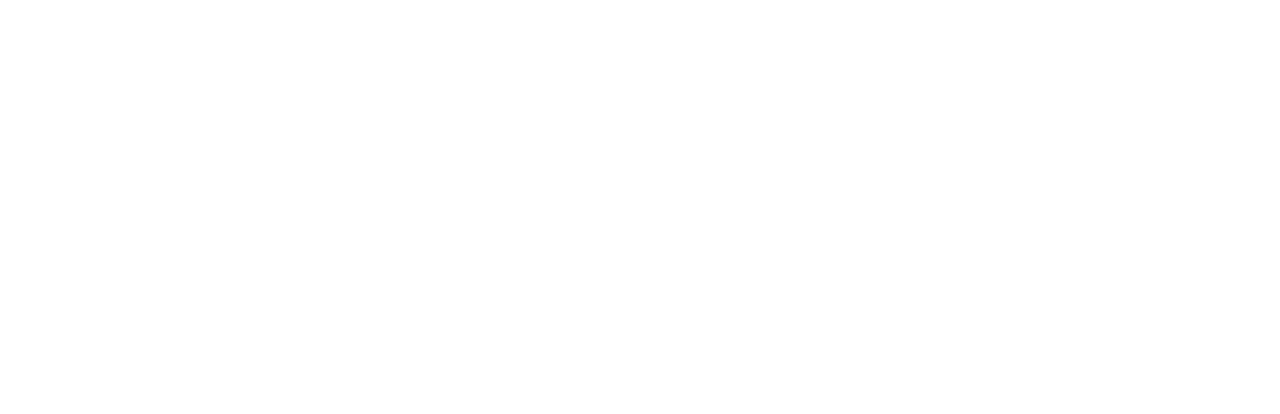
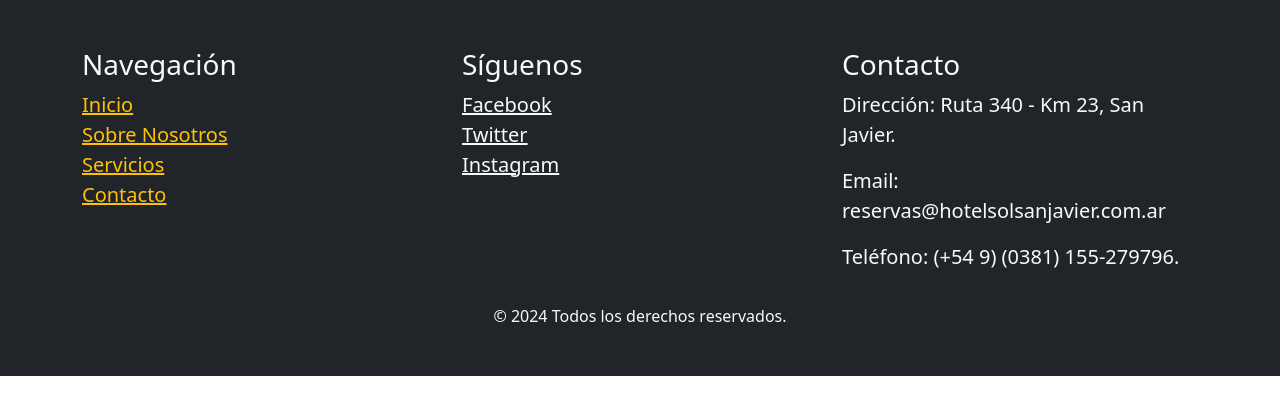
Before and after one commit to leorecalde/proyectoHotelSolDeSanJavierFront, a React (Vite) app: page / in a window 1280 px wide. Shown: the top 414 px of the page. Built offline with nearby package versions, Linux system fonts and the light colour scheme.

Commit message:
corregi las carpetas de la estructura y hacer el componente Footer

```diff
--- a/package.json
+++ b/package.json
@@ -11,6 +11,7 @@
   },
   "dependencies": {
     "bootstrap": "^5.3.3",
+    "bootstrap-icons": "^1.11.3",
     "react": "^18.3.1",
     "react-bootstrap": "^2.10.5",
     "react-dom": "^18.3.1",
--- a/src/App.jsx
+++ b/src/App.jsx
@@ -1,3 +1,6 @@
+import Footer from "./components/common/Footer";
+import "bootstrap/dist/css/bootstrap.min.css";
+
 
 
 function App() {
@@ -5,7 +8,7 @@
 
   return (
     <>
-
+      <Footer/>
     </>
   )
 }
--- /dev/null
+++ b/src/components/common/Footer.jsx
@@ -0,0 +1,47 @@
+import 'bootstrap/dist/css/bootstrap.min.css';
+
+
+import { Container, Row, Col } from 'react-bootstrap';
+
+const Footer = () => {
+  return (
+    <footer className="bg-dark text-light py-5">
+      <Container>
+        <Row>
+          <Col md={4}>
+            <h5 className='fs-3'>Navegación</h5>
+            <ul className="list-unstyled">
+              <li><a href="/" className="text-warning fs-5">Inicio</a></li>
+              <li><a href="/about" className="text-warning fs-5">Sobre Nosotros</a></li>
+              <li><a href="/services" className="text-warning fs-5">Servicios</a></li>
+              <li><a href="/contact" className="text-warning fs-5">Contacto</a></li>
+            </ul>
+          </Col>
+
+          <Col md={4}>
+            <h5 className='fs-3'>Síguenos</h5>
+            <ul className="list-unstyled">
+              <li><a href="https://www.facebook.com" className="text-light fs-5">Facebook</a></li>
+              <li><a href="https://www.twitter.com" className="text-light fs-5">Twitter</a></li>
+              <li><a href="https://www.instagram.com" className="text-light fs-5">Instagram</a></li>
+            </ul>
+          </Col>
+
+          <Col md={4}>
+            <h5 className='fs-3'>Contacto</h5>
+            <p className='fs-5'>Dirección: Ruta 340 - Km 23, San Javier.</p>
+            <p className='fs-5'>Email: reservas@hotelsolsanjavier.com.ar</p>
+            <p className='fs-5'>Teléfono: (+54 9) (0381) 155-279796.</p>
+          </Col>
+        </Row>
+        <Row className="text-center mt-3">
+          <Col>
+            <p className="mb-0">&copy; 2024 Todos los derechos reservados.</p>
+          </Col>
+        </Row>
+      </Container>
+    </footer>
+  );
+}
+
+export default Footer;
```
Also changed, not shown: src/components/Footer.jsx (deleted), 1 other file (tests, documents, lock files or other folders).
